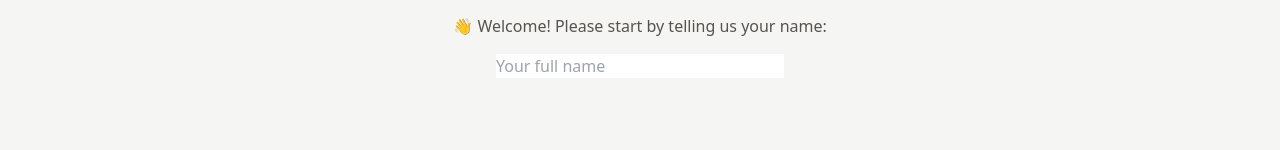
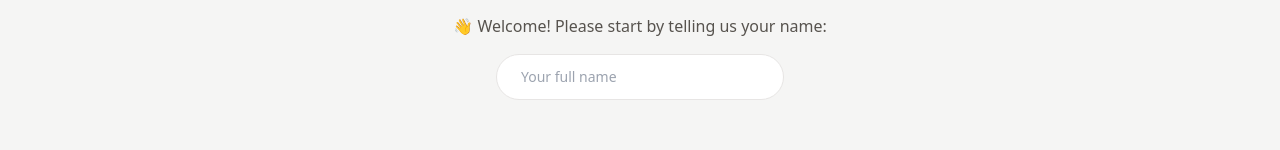
Before and after one commit to SenseiZarkoDukic/fast-react-pizza, a React (Vite) app: page / in a window 1280 px wide. Shown: the part 199-349 px from the top of the page. Built offline with nearby package versions, Linux system fonts and the light colour scheme.

Commit message:
Use input reusable styling class for the input element in CreateUSer component

```diff
--- a/src/features/user/CreateUser.jsx
+++ b/src/features/user/CreateUser.jsx
@@ -19,7 +19,7 @@ function CreateUser() {
         placeholder="Your full name"
         value={username}
         onChange={(e) => setUsername(e.target.value)}
-        className="w-72"
+        className="input w-72"
       />
 
       {username !== '' && (
```
